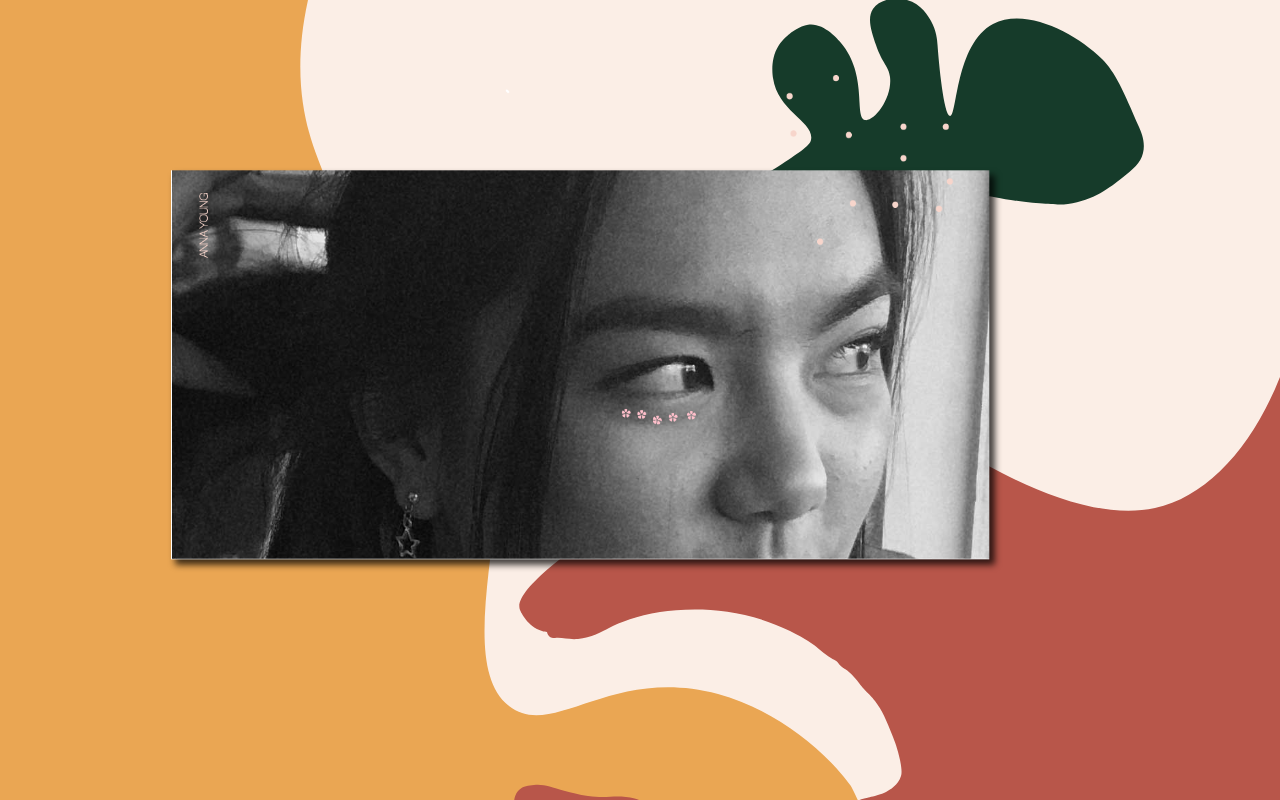
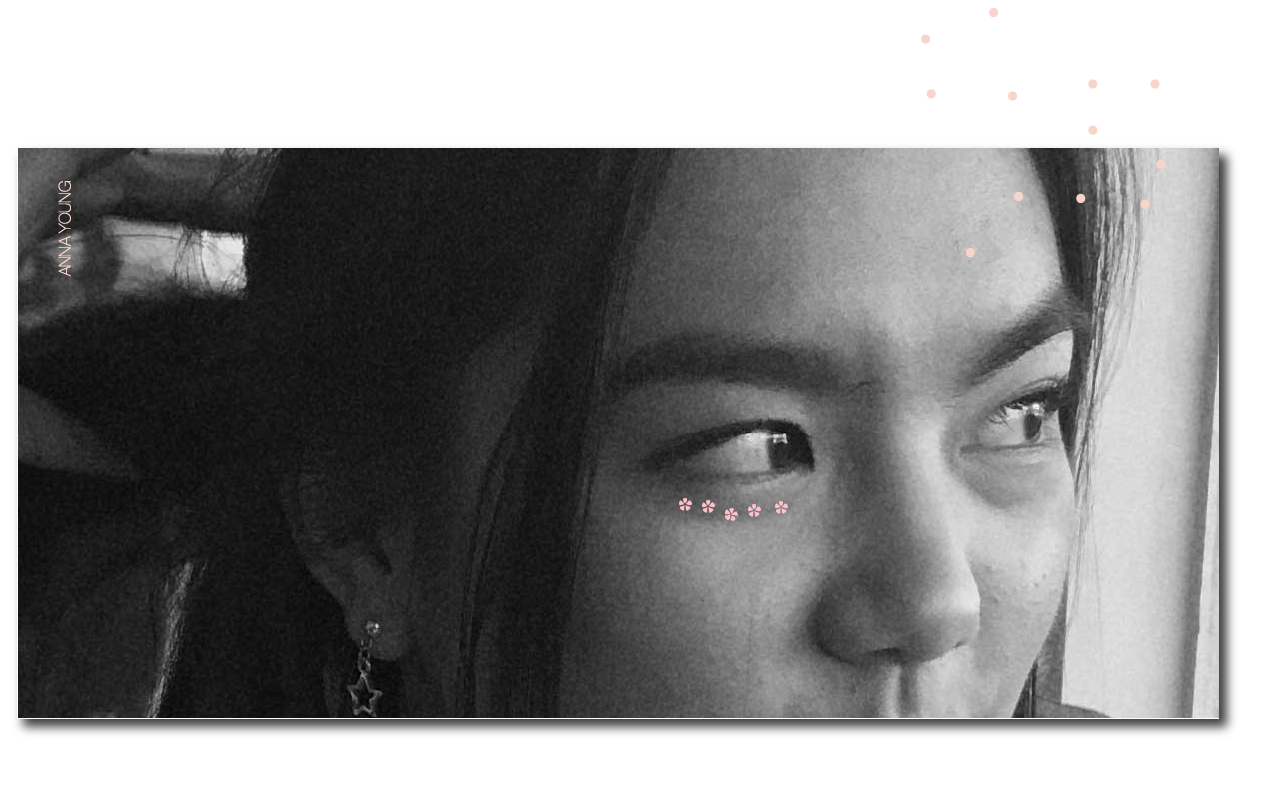
Before and after one commit to annayyoung/annayyoung.github.io, a plain HTML site: page about_me.html in a window 1280 px wide. Shown: the top 800 px of the page. Drawn offline with Linux system fonts and the light colour scheme; a web font is replaced by a local one.

Commit message:
example of no css

```diff
--- a/about_me.html
+++ b/about_me.html
@@ -7,7 +7,7 @@
   <link href="https://fonts.googleapis.com/css?family=Rozha+One&display=swap" rel="stylesheet">
   <link href="https://fonts.googleapis.com/css?family=Lato:100&display=swap" rel="stylesheet">
 
-  <link rel="stylesheet" type="text/css" href="styles2.css">
+<!--  <link rel="stylesheet" type="text/css" href="styles2.css"> !-->
   <script src="../jquery-3.4.1.min.js"> </script>
   <script src="second.js"></script>
 
```
